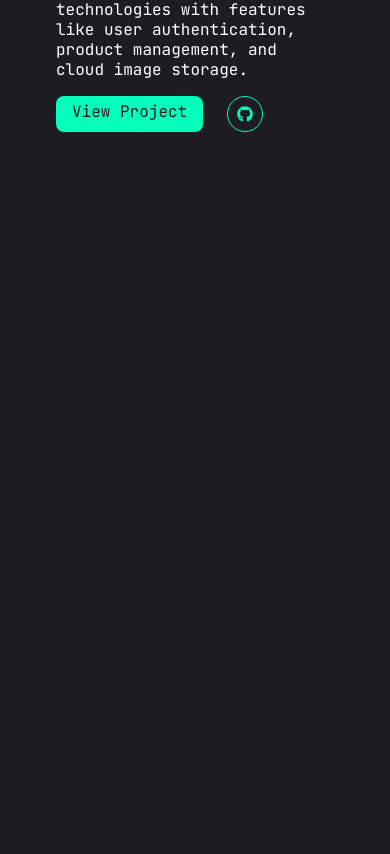
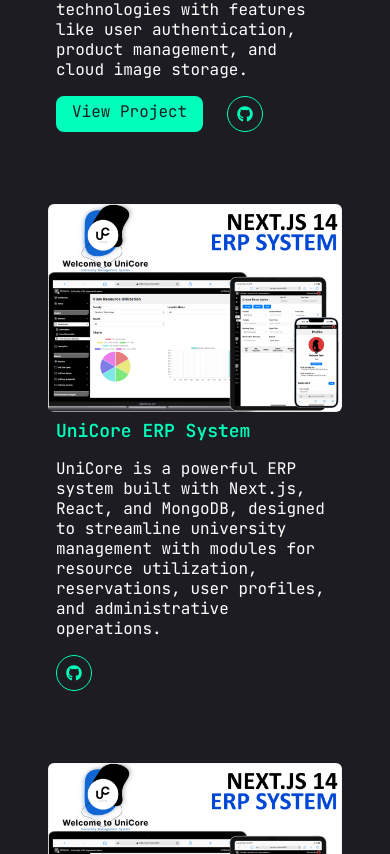
Before and after one commit to Chamika25/Portfolio, a Next.js app: page / in a window 390 px wide. Shown: the part 10210-11064 px from the top of the page. Built offline with nearby package versions, Linux system fonts and the light colour scheme.

Commit message:
Change mobile styles

```diff
--- a/app/(pages)/Project.jsx
+++ b/app/(pages)/Project.jsx
@@ -181,7 +181,7 @@ const Project = () => {
       //ref={ref2}
       className="container max-auto lg:pt-[120px] mb-8 lg:mb-0 min-h-[calc(100vh)] h-full relative projects"
     >
-      <div className="sticky top-24 lg:top-28 w-full overflow-hidden">
+      <div className="sticky hidden lg:block top-24 lg:top-28 w-full overflow-hidden">
         <h1 className="text-2xl font-semibold pb-4 lg:pb-8">Projects</h1>
         <motion.div
           className="flex h-full lg:items-center w-full sticky top-0 gap-8"
@@ -198,9 +198,21 @@ const Project = () => {
       </div>
 
       {/* Add extra space for smooth scrolling */}
-      {[...Array(projects.length)].map((_, i) => (
-        <div key={i} className="min-h-[100vh]" />
-      ))}
+      <div className="hidden lg:block">
+        {[...Array(projects.length)].map((_, i) => (
+          <div key={i} className="min-h-[100vh]" />
+        ))}
+      </div>
+
+      <div className="lg:hidden w-full overflow-hidden">
+        <h1 className="text-2xl font-semibold pb-4 lg:pb-8">Projects</h1>
+        <div className="flex flex-col gap-16">
+          {projects.map((project, index) => (
+            <ListItem key={index} item={project} />
+          ))}
+        </div>
+      </div>
+
     </div>
   );
 };
```
